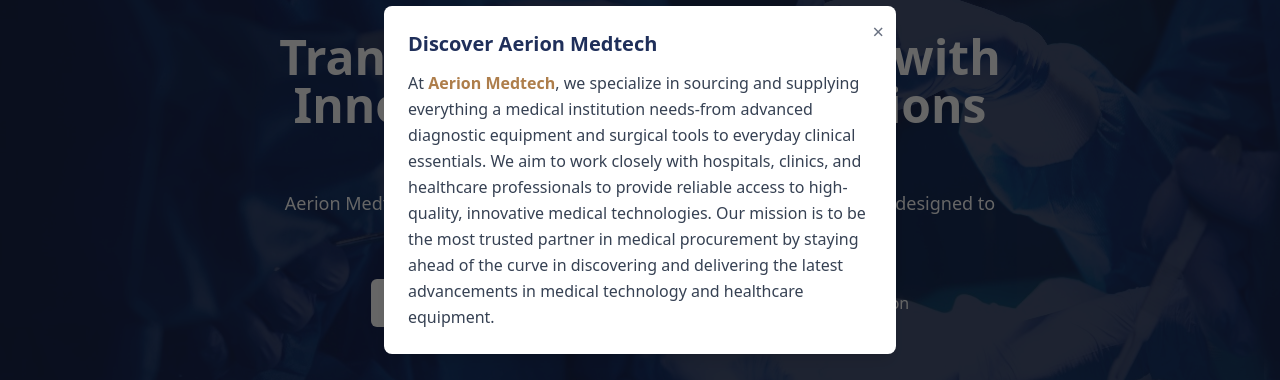
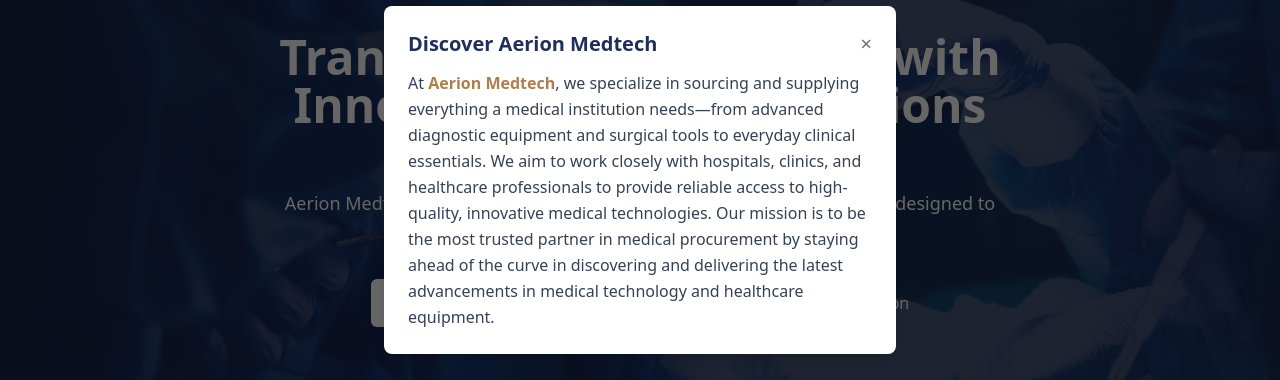
Before and after one commit to GovindxSharma/AerionF, a React (Vite) app: page / in a window 1280 px wide. Shown: the part 220-600 px from the top of the page. Built offline with nearby package versions, Linux system fonts and the light colour scheme; no server answers.

Commit message:
discover position improved

```diff
--- a/src/components/Hero.jsx
+++ b/src/components/Hero.jsx
@@ -61,18 +61,19 @@
               </a>
             </div>
           </div>
+
         </div>
-      </section>
 
-      {/* Floating Button */}
+        {/* Discover Button fixed bottom-left inside hero */}
         {!showModal && (
           <button
             onClick={() => setShowModal(true)}
-          className="fixed bottom-6 left-6 bg-[#ae7e4b] text-white px-4 py-2 rounded-full shadow-lg hover:bg-[#95683d] transition"
+            className="absolute bottom-6 left-6 bg-[#ae7e4b] text-white px-5 py-2 rounded-full shadow-lg hover:bg-[#95683d] transition z-10"
           >
             Discover
           </button>
         )}
+      </section>
 
       {/* Modal */}
       {showModal && (
@@ -82,9 +83,9 @@
             <button
               onClick={() => {
                 setShowModal(false);
-                window.dispatchEvent(new Event("aboutClosed")); // 🚀 Notify chatbot
+                window.dispatchEvent(new Event("aboutClosed")); // Notify chatbot
               }}
-              className="absolute top-3 right-3 text-gray-500 hover:text-gray-800 text-xl"
+              className="absolute top-6 right-6 text-gray-500 hover:text-gray-800 text-xl"
             >
               &times;
             </button>
@@ -99,7 +100,7 @@
                 Aerion Medtech
               </span>
               , we specialize in sourcing and supplying everything a medical
-              institution needs-from advanced diagnostic equipment and surgical
+              institution needs—from advanced diagnostic equipment and surgical
               tools to everyday clinical essentials. We aim to work closely with
               hospitals, clinics, and healthcare professionals to provide
               reliable access to high-quality, innovative medical technologies.
```
Lines whose indentation alone changed are shown as unchanged.
